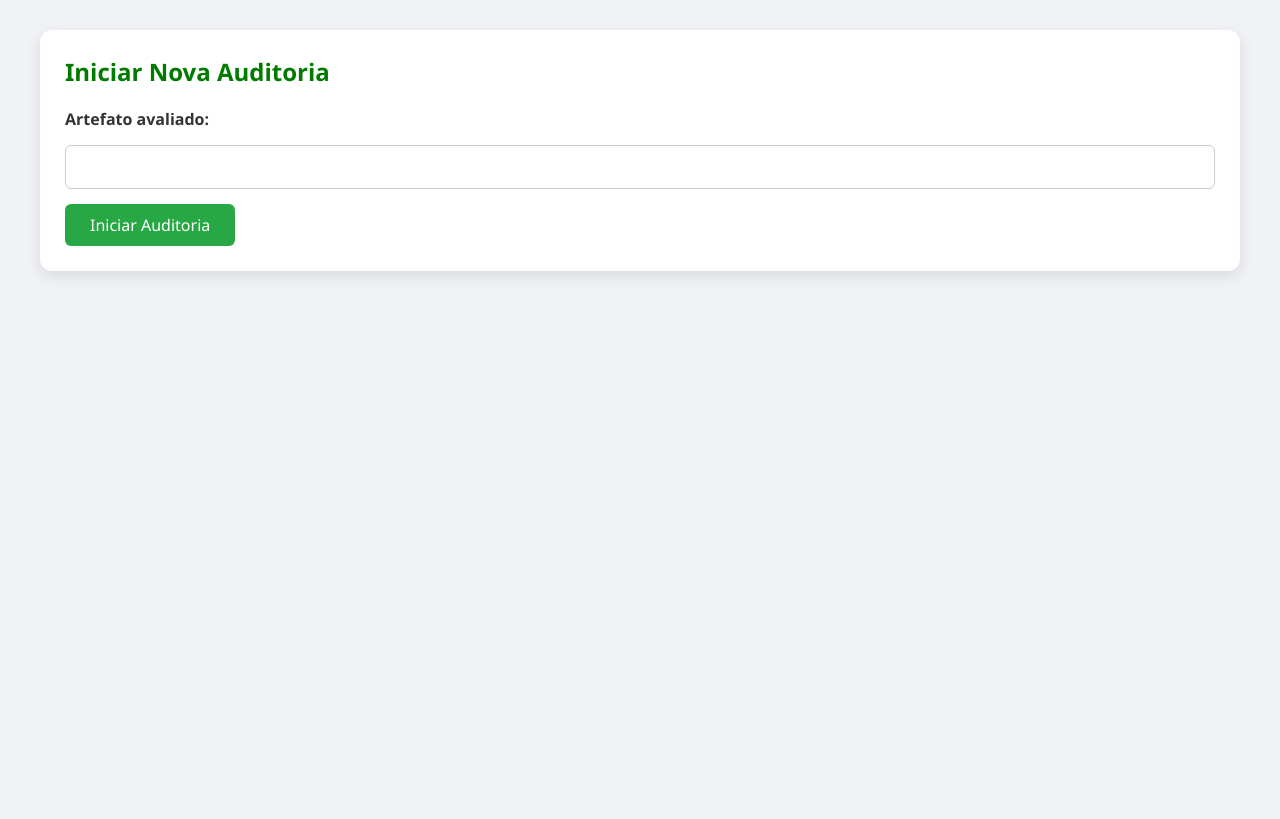
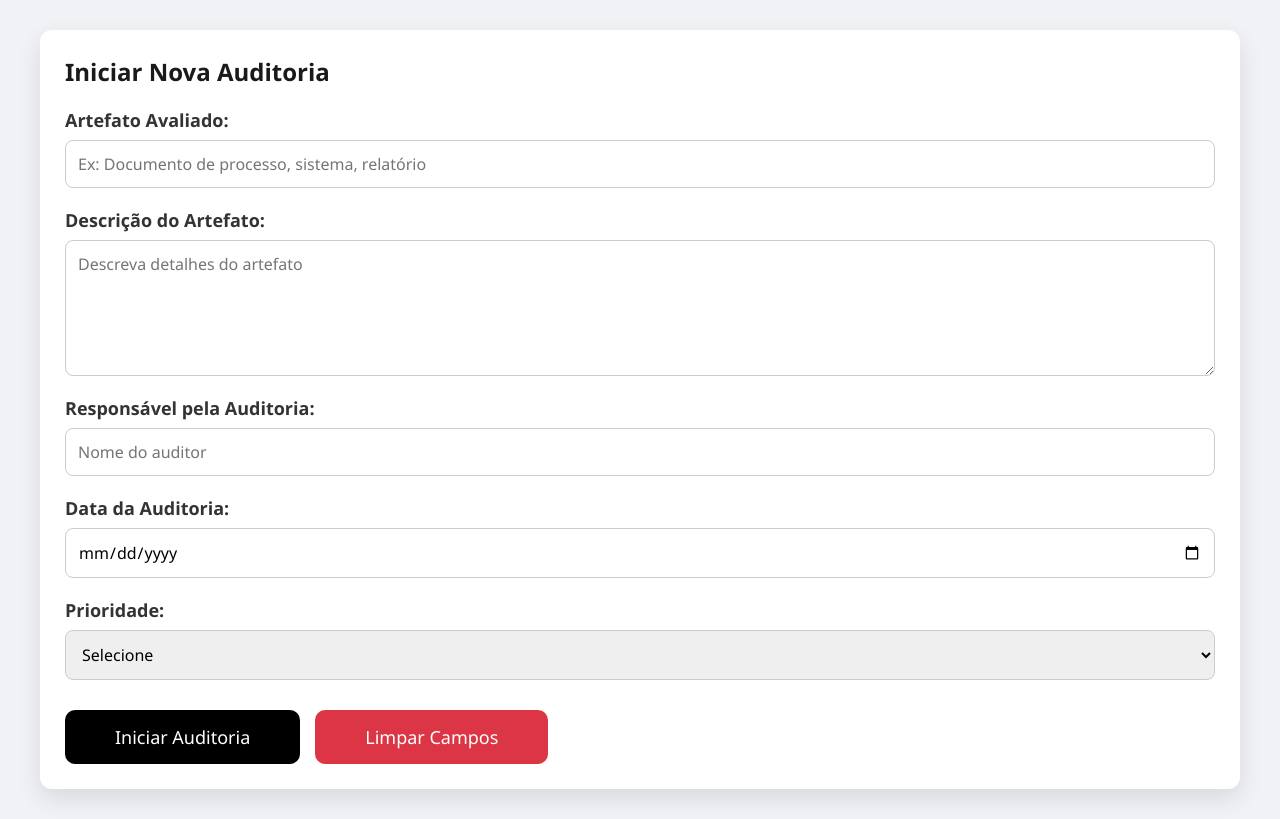
Before and after one commit to Praesjean/Projeto-Ferramenta-de-Auditoria, a PHP site: page /assets/pages/auditoria-inicial.php in a window 1280 px wide. Before the commit the page ends 276 px from the top, so only its background shows below. Run offline with PHP 8.4, Linux system fonts and the light colour scheme.

Commit message:
Alterações na pagina inicial

```diff
--- a/Projeto/assets/pages/auditoria-inicial.php
+++ b/Projeto/assets/pages/auditoria-inicial.php
@@ -10,9 +10,40 @@
         <div class="container">
             <h2>Iniciar Nova Auditoria</h2>
             <form method="post" action="auditoria-interativa.php">
-                <label>Artefato avaliado:</label>
-                <input type="text" name="artefato" required>
-                <button type="submit">Iniciar Auditoria</button>
+                <div class="form-group">
+                    <label>Artefato Avaliado:</label>
+                    <input type="text" name="artefato" placeholder="Ex: Documento de processo, sistema, relatório" required>
+                </div>
+
+                <div class="form-group">
+                    <label>Descrição do Artefato:</label>
+                    <textarea name="descricao" rows="5" placeholder="Descreva detalhes do artefato"></textarea>
+                </div>
+
+                <div class="form-group">
+                    <label>Responsável pela Auditoria:</label>
+                    <input type="text" name="responsavel" placeholder="Nome do auditor" required>
+                </div>
+
+                <div class="form-group">
+                    <label>Data da Auditoria:</label>
+                    <input type="date" name="data_auditoria" required>
+                </div>
+
+                <div class="form-group">
+                    <label>Prioridade:</label>
+                    <select name="prioridade" required>
+                        <option value="">Selecione</option>
+                        <option value="Alta">Alta</option>
+                        <option value="Media">Média</option>
+                        <option value="Baixa">Baixa</option>
+                    </select>
+                </div>
+
+                <div class="form-actions">
+                    <button type="submit">Iniciar Auditoria</button>
+                    <button type="reset" class="reset-btn">Limpar Campos</button>
+                </div>
             </form>
         </div>
     </body>
--- a/Projeto/styles/global/global.css
+++ b/Projeto/styles/global/global.css
@@ -1,4 +1,3 @@
-/* Reset básico e tipografia */
 * {
     margin: 0;
     padding: 0;
@@ -11,39 +10,36 @@ body {
     color: #333;
 }
 
-/* Container central */
 .container {
     max-width: 1200px;
     margin: 30px auto;
     padding: 25px;
     background-color: #fff;
     border-radius: 12px;
-    box-shadow: 0 5px 15px rgba(0,0,0,0.1);
+    box-shadow: 0 10px 25px rgba(0,0,0,0.1);
 }
 
-/* Títulos */
-h1, h2, h3 {
+h1,h2,h3 {
     margin-bottom: 20px;
-    color: #007b00;
+    color: #1a1a1a;
 }
 
-/* Botões */
 button {
-    padding: 10px 25px;
+    padding: 12px 25px;
     border: none;
-    background-color: #28a745;
+    background-color: #000;
     color: #fff;
     font-size: 16px;
-    border-radius: 6px;
+    border-radius: 8px;
     cursor: pointer;
-    transition: 0.3s;
+    transition: all 0.3s ease;
 }
 
 button:hover {
-    background-color: #218838;
+    background-color: #28a745;
+    transform: scale(1.05);
 }
 
-/* Links */
 a {
     text-decoration: none;
     color: #28a745;
--- a/Projeto/styles/pages/auditoria-inicial.css
+++ b/Projeto/styles/pages/auditoria-inicial.css
@@ -1,20 +1,66 @@
 form {
     display: flex;
     flex-direction: column;
-    gap: 15px;
+    gap: 20px;
 }
 
-form label {
-    font-weight: bold;
+.form-group {
+    display: flex;
+    flex-direction: column;
 }
 
-form input[type=text] {
-    padding: 10px;
-    border-radius: 6px;
+.form-group label {
+    font-weight: bold;
+    font-size: 18px;
+    margin-bottom: 8px;
+}
+
+.form-group input[type=text],
+.form-group textarea,
+.form-group input[type=date],
+.form-group select {
+    padding: 12px;
+    border-radius: 8px;
     border: 1px solid #ccc;
     font-size: 16px;
+    transition: all 0.3s ease;
 }
 
-form button {
-    align-self: flex-start;
+.form-group input[type=text]:focus,
+.form-group textarea:focus,
+.form-group input[type=date]:focus,
+.form-group select:focus {
+    border-color: #28a745;
+    outline: none;
 }
+
+textarea {
+    resize: vertical;
+}
+
+.form-actions {
+    display: flex;
+    gap: 15px;
+    margin-top: 10px;
+}
+
+button {
+    padding: 15px 50px;
+    font-size: 18px;
+    border-radius: 10px;
+    cursor: pointer;
+    transition: all 0.3s ease;
+}
+
+button:hover {
+    transform: scale(1.05);
+}
+
+.reset-btn {
+    background-color: #dc3545;
+    color: #fff;
+}
+
+.reset-btn:hover {
+    background-color: #b71c1c;
+}
```
Also changed, not shown: Projeto/index.php (+6 -3 lines), Projeto/styles/pages/index.css (added, +71 -0 lines).
